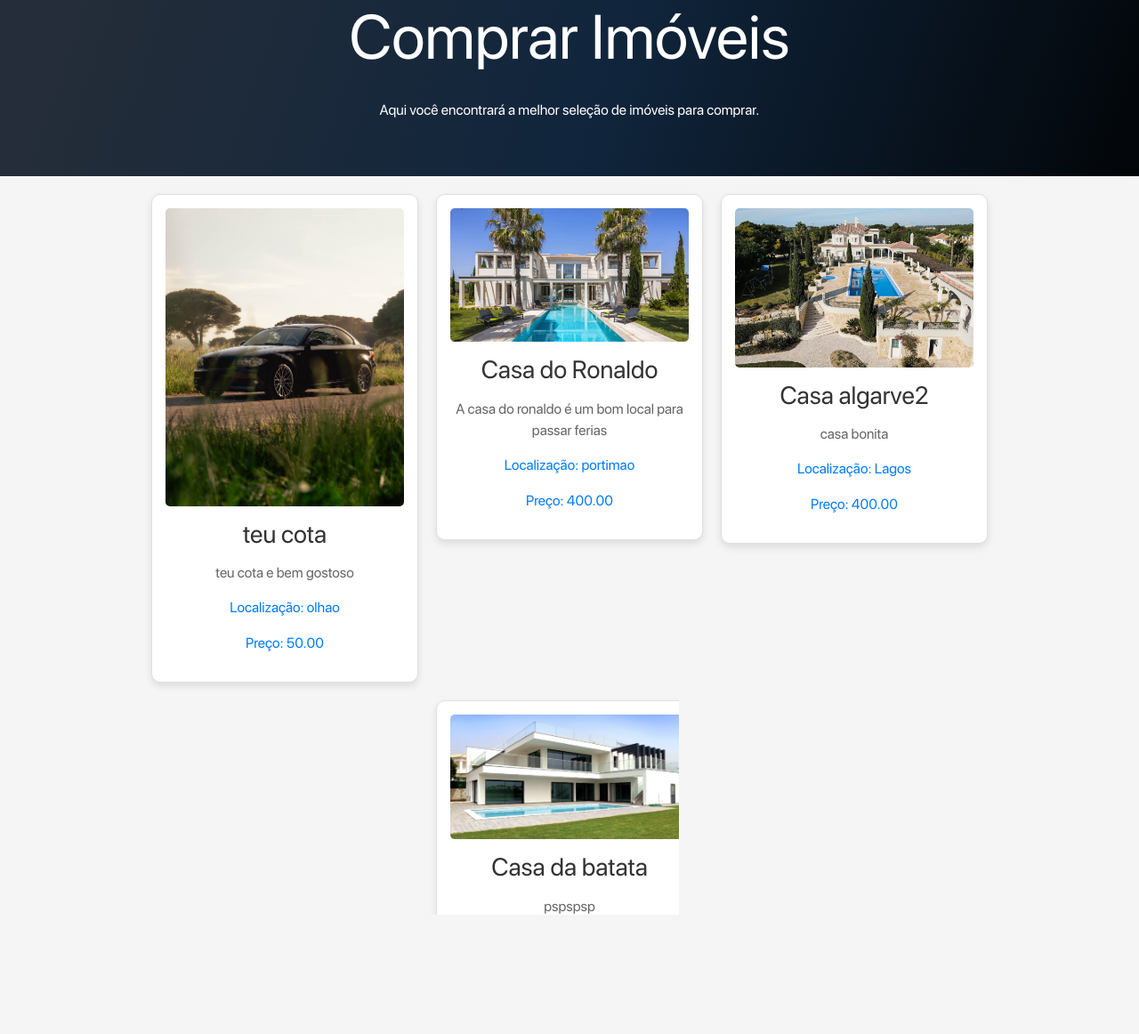
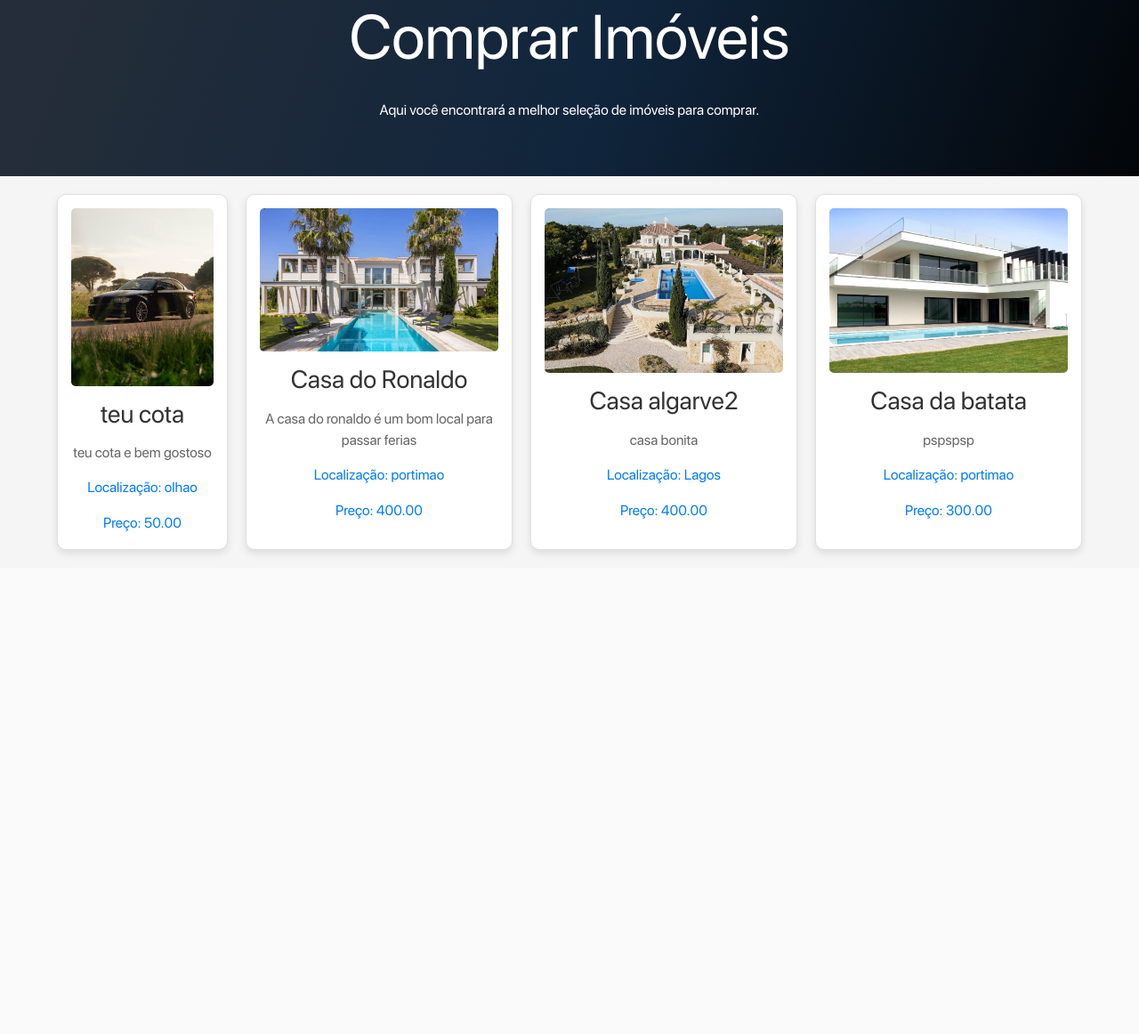
Before and after one commit to 2masCarvalho/Properties, a Django app: page /comprar/ in a window 1280 px wide. Shown: the part 243-1405 px from the top of the page at 89% size. After the commit the page ends 867 px from the top, so only its background shows below. Run offline with Django 5.2, Linux system fonts and the light colour scheme; data comes from the database, SQL or seed files in the repository; both versions use the stored data as it was after the commit; some libraries are stand-ins or nearby versions.

Commit message:
teu cota ta arranjado

```diff
--- a/Properties/base/static/css/style.css
+++ b/Properties/base/static/css/style.css
@@ -328,30 +328,32 @@
     background-color: #f5f5f5;
 }
 
-/* Individual card */
 .property-card {
     background-color: white;
     border: 1px solid #e0e0e0;
     border-radius: 10px;
     box-shadow: 0 4px 8px rgba(0, 0, 0, 0.1);
     max-width: 300px;
+    height: 400px; /* Fixed height */
     padding: 15px;
     text-align: center;
     transition: transform 0.2s;
+    display: flex;
+    flex-direction: column;
+    justify-content: space-between;
 }
 
 .property-card:hover {
     transform: scale(1.05);
 }
 
-/* Image inside the card */
 .property-image {
     border-radius: 5px;
-    max-width: 100%;
-    height: auto;
+    width: 100%;  /* Use 100% to fill the width of the container */
+    height: 200px; /* Set a fixed height */
+    object-fit: cover; /* This will cover the area without distorting the image */
     margin-bottom: 15px;
 }
-
 .no-image {
     color: #ff0000;
     font-weight: bold;
```
Also changed, not shown: Properties/db.sqlite3.
